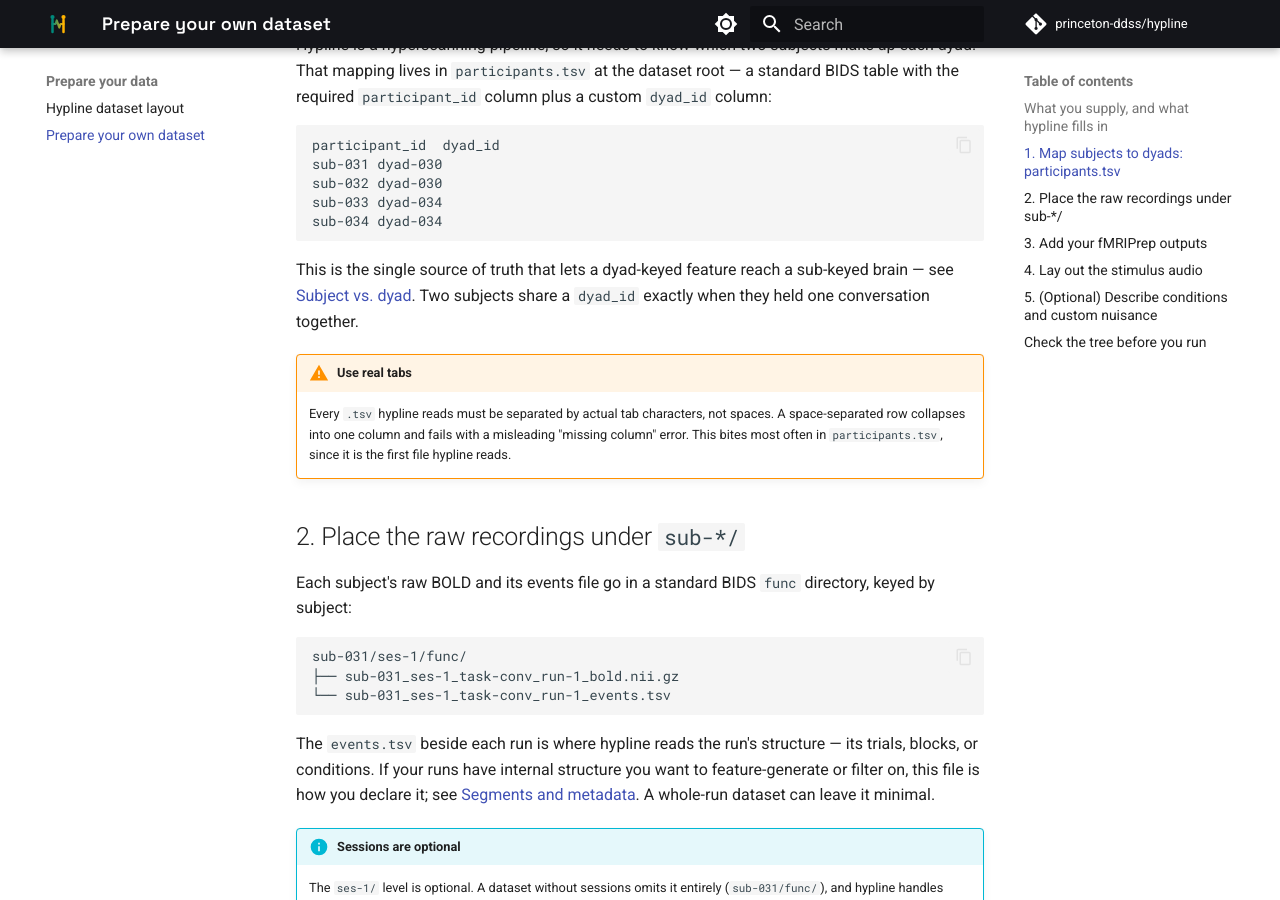
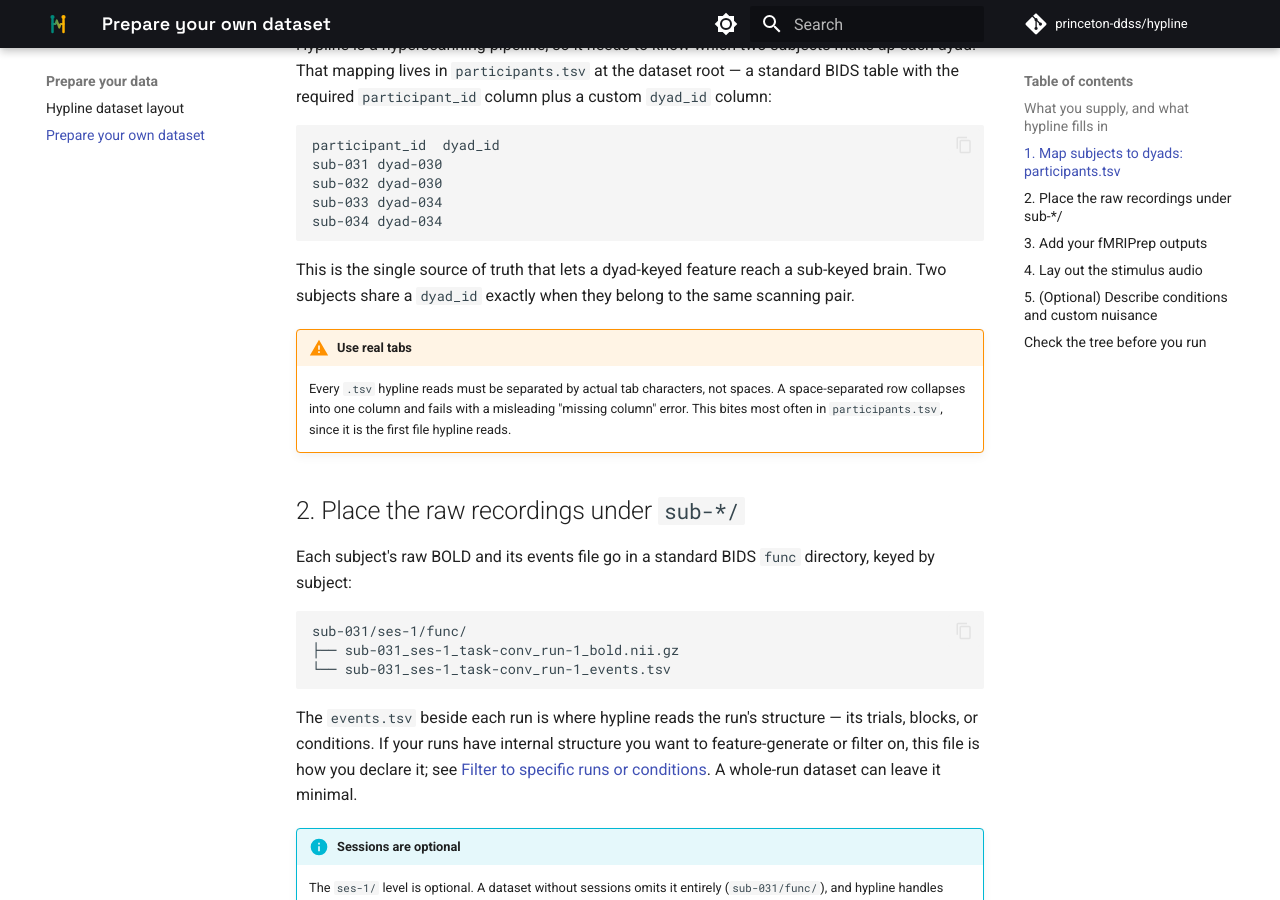
Before and after one commit to princeton-ddss/hypline, an MkDocs documentation site: the page built from docs/mkdocs/data-prep/prepare-dataset.md, in a window 1280 px wide and 900 px high, scrolled down 1016 px. Built offline with MkDocs 1.6.1 and Material for MkDocs 9.7.7, drawn with Linux system fonts in a browser that asks for light colours; comment, search, counter and statistics services are not loaded; the version menu is left out; some of the changed lines change nothing that is shown; some of the changed text lies outside the part shown.

Commit message:
Update links and references in prep-dataset.md

````diff
--- a/docs/mkdocs/data-prep/prepare-dataset.md
+++ b/docs/mkdocs/data-prep/prepare-dataset.md
@@ -6,7 +6,7 @@
 inputs by convention. Once the tree is right, the commands run exactly as the
 tutorial shows.
 
-The [dataset layout](../concepts/layout.md) describes the tree in full; this page
+The [dataset layout](../data-prep/layout.md) describes the tree in full; this page
 is the practical checklist for building one from scratch.
 
 ## What you supply, and what hypline fills in
@@ -42,8 +42,8 @@
 ```
 
 This is the single source of truth that lets a dyad-keyed feature reach a
-sub-keyed brain — see [Subject vs. dyad](../concepts/layout.md#subject-vs-dyad).
-Two subjects share a `dyad_id` exactly when they held one conversation together.
+sub-keyed brain. Two subjects share a `dyad_id` exactly when they belong
+to the same scanning pair.
 
 !!! warning "Use real tabs"
 
@@ -66,7 +66,7 @@
 The `events.tsv` beside each run is where hypline reads the run's structure — its
 trials, blocks, or conditions. If your runs have internal structure you want to
 feature-generate or filter on, this file is how you declare it; see
-[Segments and metadata](../concepts/segments.md). A whole-run dataset can leave it
+[Filter to specific runs or conditions](../FAQ/filter.md). A whole-run dataset can leave it
 minimal.
 
 !!! info "Sessions are optional"
@@ -88,7 +88,7 @@
 └── sub-031_ses-1_task-conv_run-1_desc-confounds_timeseries.tsv
 ```
 
-[`denoise`](../reference/denoise.md) reads the preprocessed BOLD and pulls its
+[`denoise`](../how-to/denoise.md) reads the preprocessed BOLD and pulls its
 nuisance regressors from fMRIPrep's own `desc-confounds` table, so both must be
 present. The BOLD `space` you preprocessed into is the one you will pass to
 `denoise` and `encoding` later.
@@ -104,8 +104,8 @@
 ```
 
 This is the only stimulus area you fill by hand. From here
-[`transcribe`](../reference/transcribe.md) writes the transcripts and
-[`featuregen`](../reference/featuregen.md) writes the features, both back under
+[`transcribe`](../how-to/transcribe.md) writes the transcripts and
+[`featuregen`](../how-to/featuregen.md) writes the features, both back under
 `stimuli/` and `features/` at the same dyad key.
 
 ## 5. (Optional) Describe conditions and custom nuisance
@@ -115,11 +115,11 @@
 - **`events.json` sidecars** attach descriptive metadata (condition, item,
   counterbalance group) to the segments declared in `events.tsv`. This is what
   lets you filter on `cond-R` even though `cond` never appears in a filename. See
-  [Attaching metadata](../concepts/segments.md#attaching-metadata-eventsjson).
+  [Attaching metadata](../FAQ/filter.md#attaching-metadata-eventsjson).
 - **`nuisance/` files** hold run-level regressors you supply yourself that
   fMRIPrep never produced (physiological recordings, say) for `denoise` to
   regress out alongside the fMRIPrep columns. See the
-  [`denoise` reference](../reference/denoise.md).
+  [`denoise` reference](../how-to/denoise.md).
 
 Both are optional. A dataset with neither still runs the full pipeline.
 
@@ -139,7 +139,7 @@
 Everything else (`features/`, `confounds/`, `derivatives/hypline/`, `results/`)
 appears as you run the commands. With this in place, follow the
 [tutorial](../tutorials/walkthrough.md) from its transcription step onward; every
-command takes `data/` as its only argument and discovers the rest.
+command takes `data/` as its main positional argument and discovers its inputs from there.
 
 !!! success "Check"
 
````
